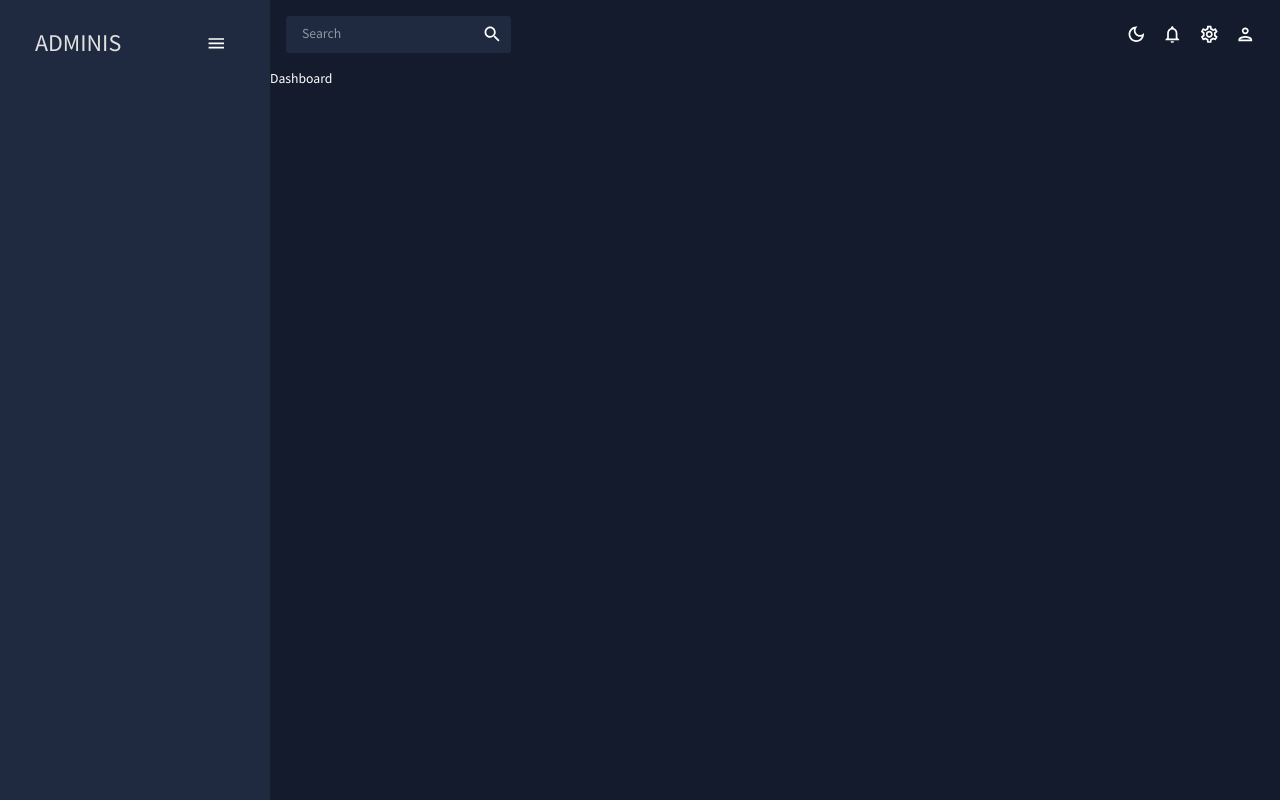
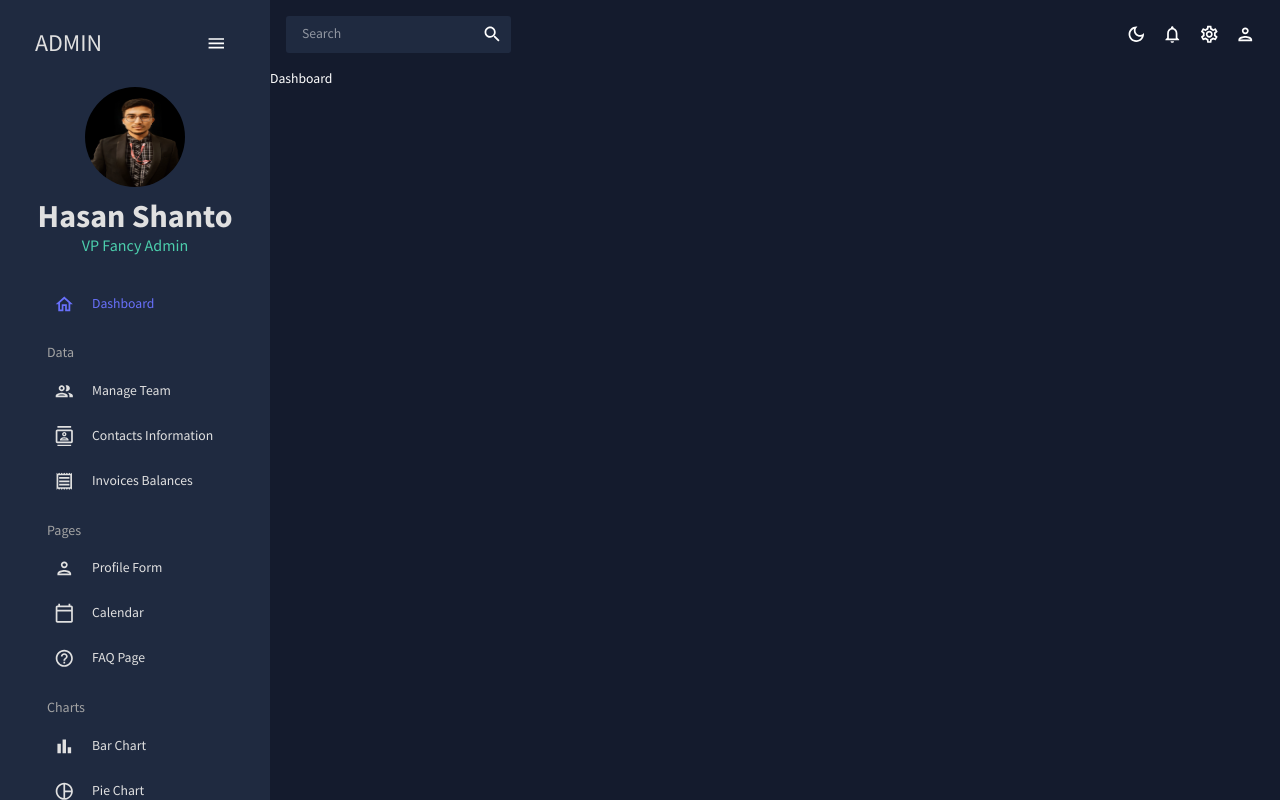
Before and after one commit to HasanHafizurRahman/react-admin-dashboard, a React (Vite) app: page / in a window 1280 px wide. Built offline with nearby package versions, Linux system fonts and the light colour scheme; the HTML template or start-up script is replaced by a standard one.

Commit message:
sidebar done

```diff
--- a/src/pages/global/Sidebar.jsx
+++ b/src/pages/global/Sidebar.jsx
@@ -16,6 +16,23 @@
 import TimelineOutlinedIcon from "@mui/icons-material/TimelineOutlined";
 import MenuOutlinedIcon from "@mui/icons-material/MenuOutlined";
 import MapOutlinedIcon from "@mui/icons-material/MapOutlined";
+const Item = ({ title, to, icon, selected, setSelected }) => {
+  const theme = useTheme();
+  const colors = tokens(theme.palette.mode);
+  return (
+    <MenuItem
+      active={selected === title}
+      style={{
+        color: colors.grey[100],
+      }}
+      onClick={() => setSelected(title)}
+      icon={icon}
+    >
+      <Typography>{title}</Typography>
+      <Link to={to} />
+    </MenuItem>
+  );
+};
 const Sidebar = () => {
   const theme = useTheme();
   const colors = tokens(theme.palette.mode);
@@ -60,7 +77,7 @@
                 ml="15px"
               >
                 <Typography variant="h3" color={colors.grey[100]}>
-                  ADMINIS
+                  ADMIN
                 </Typography>
                 <IconButton onClick={() => setIsCollapsed(!isCollapsed)}>
                   <MenuOutlinedIcon />
@@ -68,6 +85,135 @@
               </Box>
             )}
           </MenuItem>
+          {!isCollapsed && (
+            <Box mb="25px">
+              <Box display="flex" justifyContent="center" alignItems="center">
+                <img
+                  alt="profile-user"
+                  width="100px"
+                  height="100px"
+                  src={`/public/assests/shanto.jpg`}
+                  style={{ cursor: "pointer", borderRadius: "50%" }}
+                />
+              </Box>
+              <Box textAlign="center">
+                <Typography
+                  variant="h2"
+                  color={colors.grey[100]}
+                  fontWeight="bold"
+                  sx={{ m: "10px 0 0 0" }}
+                >
+                  Hasan Shanto
+                </Typography>
+                <Typography variant="h5" color={colors.greenAccent[500]}>
+                  VP Fancy Admin
+                </Typography>
+              </Box>
+            </Box>
+          )}
+          <Box paddingLeft={isCollapsed ? undefined : "10%"}>
+            <Item
+              title="Dashboard"
+              to="/"
+              icon={<HomeOutlinedIcon />}
+              selected={selected}
+              setSelected={setSelected}
+            />
+
+            <Typography
+              variant="h6"
+              color={colors.grey[300]}
+              sx={{ m: "15px 0 5px 20px" }}
+            >
+              Data
+            </Typography>
+            <Item
+              title="Manage Team"
+              to="/team"
+              icon={<PeopleOutlinedIcon />}
+              selected={selected}
+              setSelected={setSelected}
+            />
+            <Item
+              title="Contacts Information"
+              to="/contacts"
+              icon={<ContactsOutlinedIcon />}
+              selected={selected}
+              setSelected={setSelected}
+            />
+            <Item
+              title="Invoices Balances"
+              to="/invoices"
+              icon={<ReceiptOutlinedIcon />}
+              selected={selected}
+              setSelected={setSelected}
+            />
+
+            <Typography
+              variant="h6"
+              color={colors.grey[300]}
+              sx={{ m: "15px 0 5px 20px" }}
+            >
+              Pages
+            </Typography>
+            <Item
+              title="Profile Form"
+              to="/form"
+              icon={<PersonOutlinedIcon />}
+              selected={selected}
+              setSelected={setSelected}
+            />
+            <Item
+              title="Calendar"
+              to="/calendar"
+              icon={<CalendarTodayOutlinedIcon />}
+              selected={selected}
+              setSelected={setSelected}
+            />
+            <Item
+              title="FAQ Page"
+              to="/faq"
+              icon={<HelpOutlineOutlinedIcon />}
+              selected={selected}
+              setSelected={setSelected}
+            />
+
+            <Typography
+              variant="h6"
+              color={colors.grey[300]}
+              sx={{ m: "15px 0 5px 20px" }}
+            >
+              Charts
+            </Typography>
+            <Item
+              title="Bar Chart"
+              to="/bar"
+              icon={<BarChartOutlinedIcon />}
+              selected={selected}
+              setSelected={setSelected}
+            />
+            <Item
+              title="Pie Chart"
+              to="/pie"
+              icon={<PieChartOutlineOutlinedIcon />}
+              selected={selected}
+              setSelected={setSelected}
+            />
+            <Item
+              title="Line Chart"
+              to="/line"
+              icon={<TimelineOutlinedIcon />}
+              selected={selected}
+              setSelected={setSelected}
+            />
+            <Item
+              title="Geography Chart"
+              to="/geography"
+              icon={<MapOutlinedIcon />}
+              selected={selected}
+              setSelected={setSelected}
+            />
+          </Box>
         </Menu>
       </ProSidebar>
     </Box>
```
